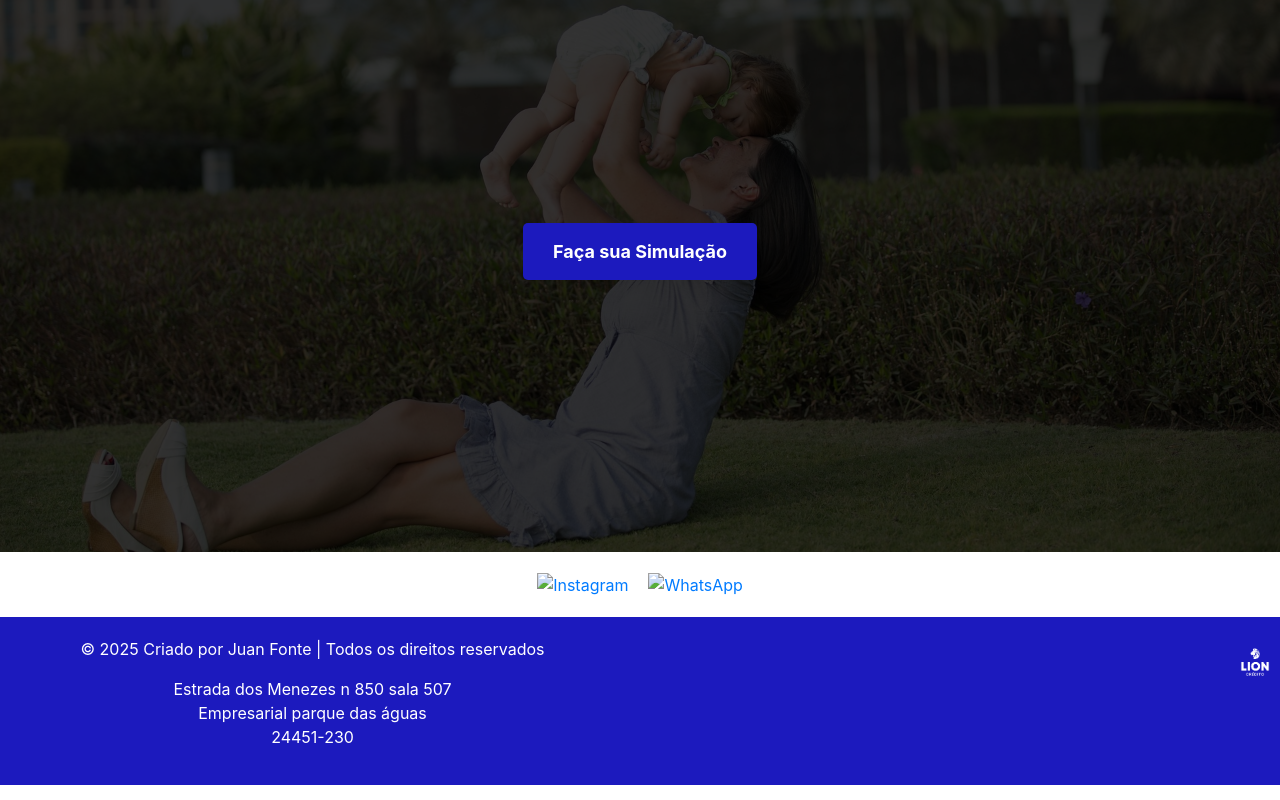
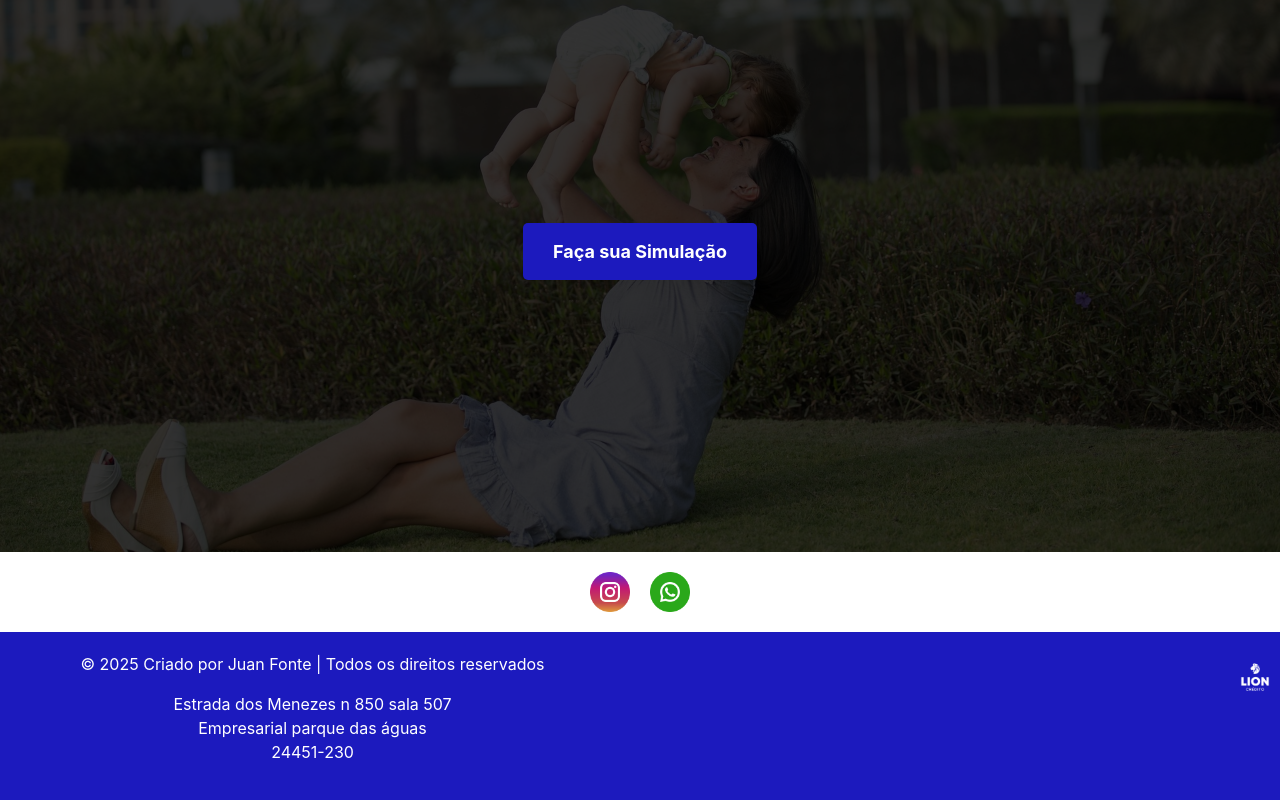
Before and after one commit to Devjuanfonte/Landing-Page-Lorena, a plain HTML site: page index.html in a window 1280 px wide. Shown: the part 1419-2219 px from the top of the page. Drawn offline with nearby package versions, Linux system fonts and the light colour scheme; the site is published under a folder, as on GitHub Pages, so addresses that start at the root find nothing.

Commit message:
Update index.html

```diff
--- a/index.html
+++ b/index.html
@@ -124,8 +124,8 @@
         <!-- Redes Sociais -->
         <section class="social-media" data-aos="fade-up">
             <ul>
-                <li><a href="https://www.instagram.com/lion.credito/" target="_blank"><img src="/instagram.png" alt="Instagram"></a></li>
-                <li><a href="https://w.app/lion" target="_blank"><img src="/whatsapp.png" alt="WhatsApp"></a></li>
+                <li><a href="https://www.instagram.com/lion.credito/" target="_blank"><img src="instagram.png" alt="Instagram"></a></li>
+                <li><a href="https://w.app/lion" target="_blank"><img src="whatsapp.png" alt="WhatsApp"></a></li>
             </ul>
         </section>
     </main>
```
